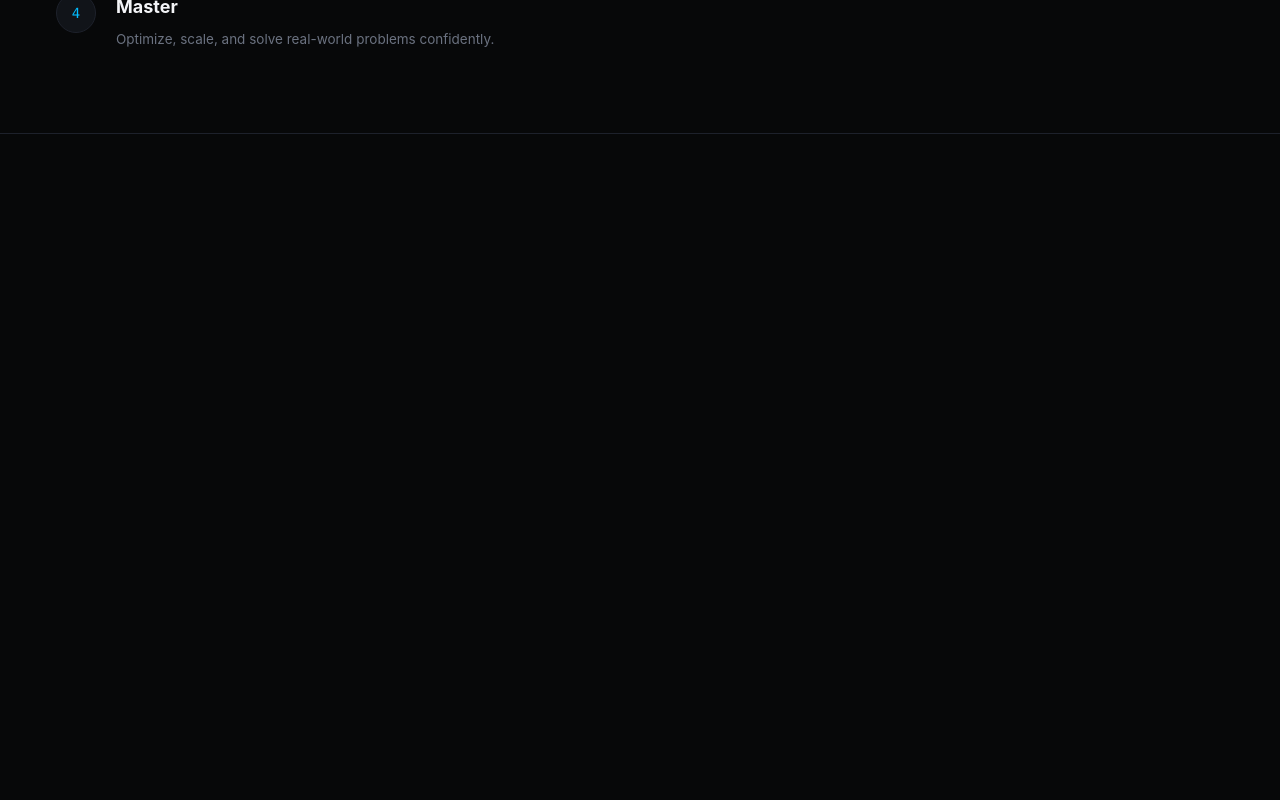
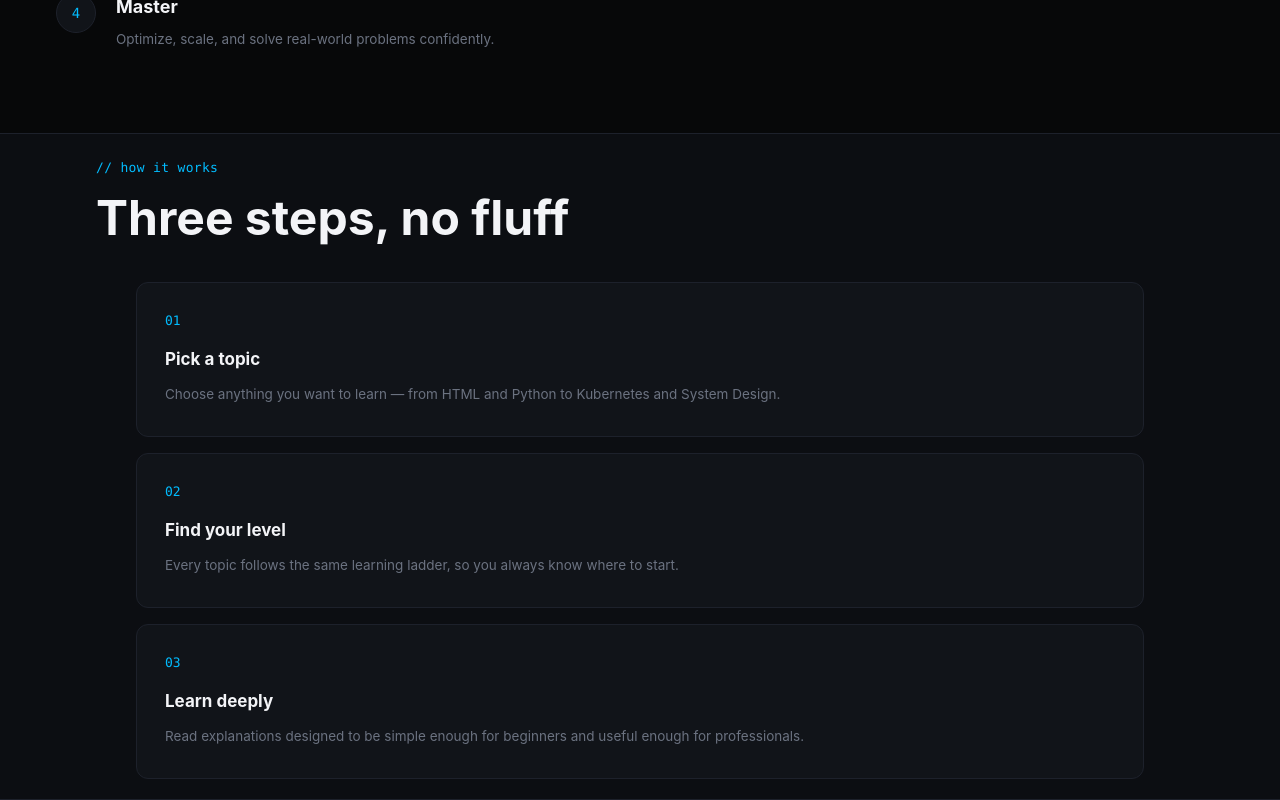
Before and after one commit to sumayaislamm/complete-website-courses-, a React (Vite) app: page / in a window 1280 px wide. Shown: the part 1787-2587 px from the top of the page. Before the commit the page ends 1921 px from the top, so only its background shows below. Built offline with nearby package versions, Linux system fonts and the light colour scheme.

Commit message:
how it works section

```diff
--- a/src/pages/Home/Home.tsx
+++ b/src/pages/Home/Home.tsx
@@ -1,5 +1,6 @@
 import Banner from "./Banner/Banner.js";
 import Counting from "./Counting/Counting.js";
+import HowItWorks from "./HowItWorks/HowItWorks.js";
 import Ladder from "./Ladder/Ladder.js";
 
 
@@ -10,6 +11,7 @@ const Home = () => {
         <Banner></Banner>
         <Counting></Counting>
         <Ladder></Ladder>
+        <HowItWorks></HowItWorks>
        </>
     );
 };
--- /dev/null
+++ b/src/pages/Home/HowItWorks/HowItWorks.tsx
@@ -0,0 +1,79 @@
+import React from "react";
+
+type Step = {
+  num: string;
+  title: string;
+  desc: string;
+};
+
+const STEPS: Step[] = [
+  {
+    num: "01",
+    title: "Pick a topic",
+    desc: "Choose anything you want to learn — from HTML and Python to Kubernetes and System Design.",
+  },
+  {
+    num: "02",
+    title: "Find your level",
+    desc: "Every topic follows the same learning ladder, so you always know where to start.",
+  },
+  {
+    num: "03",
+    title: "Learn deeply",
+    desc: "Read explanations designed to be simple enough for beginners and useful enough for professionals.",
+  },
+];
+
+const HowItWorks = () => {
+  return (
+    <section
+      id="how-it-works"
+      className="py-5 border-b border-[var(--border)] bg-[var(--bg-soft)]"
+    >
+      <div className="container mx-auto px-24 ">
+        {/* Eyebrow */}
+        <span className="font-mono text-[13px] text-sky-400 tracking-wide">
+          // how it works
+        </span>
+
+        {/* Title */}
+        <h2 className="mt-4 text-3xl md:text-5xl font-bold">
+          Three steps, no fluff
+        </h2>
+
+        {/* Cards */}
+        <div className="grid grid-rows-3 gap-4 mt-10 px-10">
+          {STEPS.map((step) => (
+            <div
+              key={step.num}
+              className="
+                h-full
+                rounded-xl
+                border border-[var(--border)]
+                bg-[var(--surface)]
+                p-7
+              "
+            >
+              {/* Number */}
+              <div className="font-mono text-[13px] text-sky-400 mb-4">
+                {step.num}
+              </div>
+
+              {/* Title */}
+              <h3 className="text-[17px] font-bold mb-2">
+                {step.title}
+              </h3>
+
+              {/* Description */}
+              <p className="text-[13.5px] leading-7 text-[var(--muted)]">
+                {step.desc}
+              </p>
+            </div>
+          ))}
+        </div>
+      </div>
+    </section>
+  );
+};
+
+export default HowItWorks;
```
